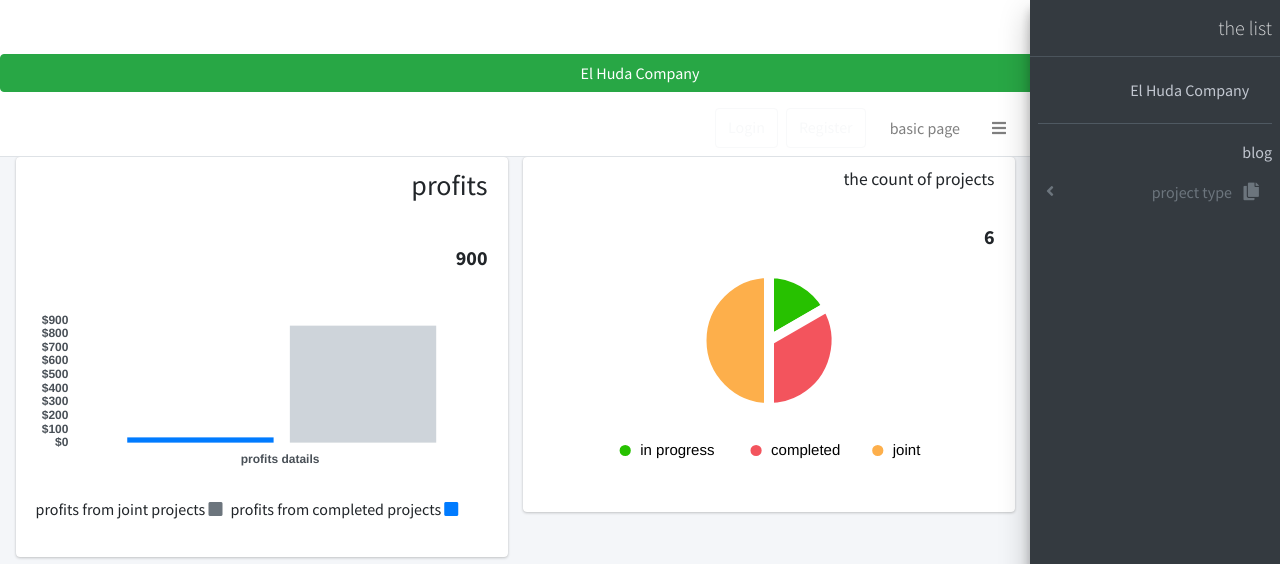
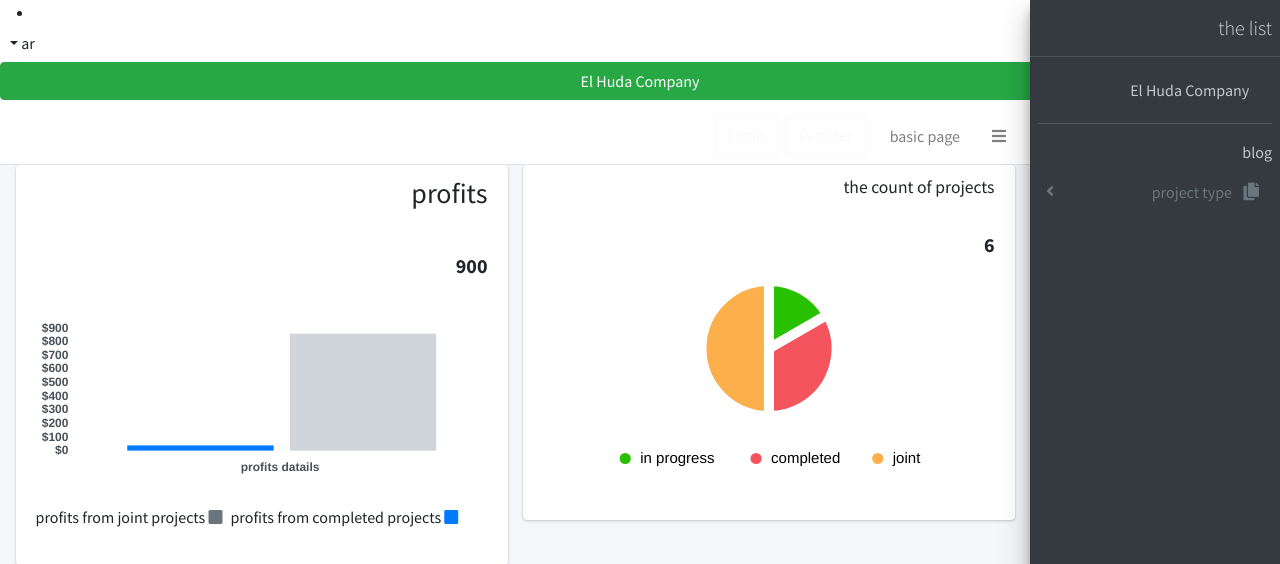
Before and after one commit to Mohamed22Shaban/company_projects, a Django app: page /en/ in a window 1280 px wide. Shown: the top 564 px of the page. Run offline with Django 4.2, Linux system fonts and the light colour scheme; data comes from the database, SQL or seed files in the repository; some libraries are stand-ins or nearby versions.

Commit message:
lastcommit

```diff
--- a/templates/base.html
+++ b/templates/base.html
@@ -24,21 +24,7 @@
   <body dir="rtl" class="hold-transition sidebar-mini">
 
     <!-- drop-down for languages-->
-    <li>
-      <form action="{% url 'set_language' %}" method="post">{% csrf_token %}
-          {% get_current_language as LANGUAGE_CODE %}
-          <input name="next" type="hidden" value="{{ request.get_full_path|slice:'3:' }}">
-          {% if LANGUAGE_CODE == 'ar' %}
-              <button type='submit' name='language' value='en' class="icon solid fa-language">
-                  <span class="label"></span>English
-              </button>
-          {% else %}
-              <button type='submit' name='language' value='ar' class="icon solid fa-language">
-                  <span class="label"></span>عربي
-              </button>
-          {% endif %}
-      </form>
-  </li>
+
   <title>  {% trans ' El Huda Company  ' %}</title>
 
 {% include 'parts/navbar.html' %}
--- a/templates/parts/navbar.html
+++ b/templates/parts/navbar.html
@@ -1,7 +1,30 @@
 {% load i18n %}
 
+<li align="Left">
+  <form action="{% url 'set_language' %}" method="post">{% csrf_token %}
+      {% get_current_language as LANGUAGE_CODE %}
+      <input name="next" type="hidden" value="{{ request.get_full_path|slice:'3:' }}">
+      {% if LANGUAGE_CODE == 'ar' %}
+          <button type='submit' name='language' value='en' class="btn dropdown-toggle dropdown-toggle-split" >
+            <span class="sr-only">Toggle Dropdown</span>en
+          </button>
+      {% else %}
+          <button type='submit' name='language' value='ar' class="btn dropdown-toggle dropdown-toggle-split" >
+            <span class="sr-only">Toggle Dropdown</span>ar
 
+
+
+
+
+
+
+
+          </button>
+      {% endif %}
+  </form>
+</li>
 <header>
+
   <h2 align="center" class="btn btn-success btn-block">  {% trans ' El Huda Company  ' %}</h2>
   <nav  class="main-header navbar navbar-expand navbar-white navbar-light">
 
```
